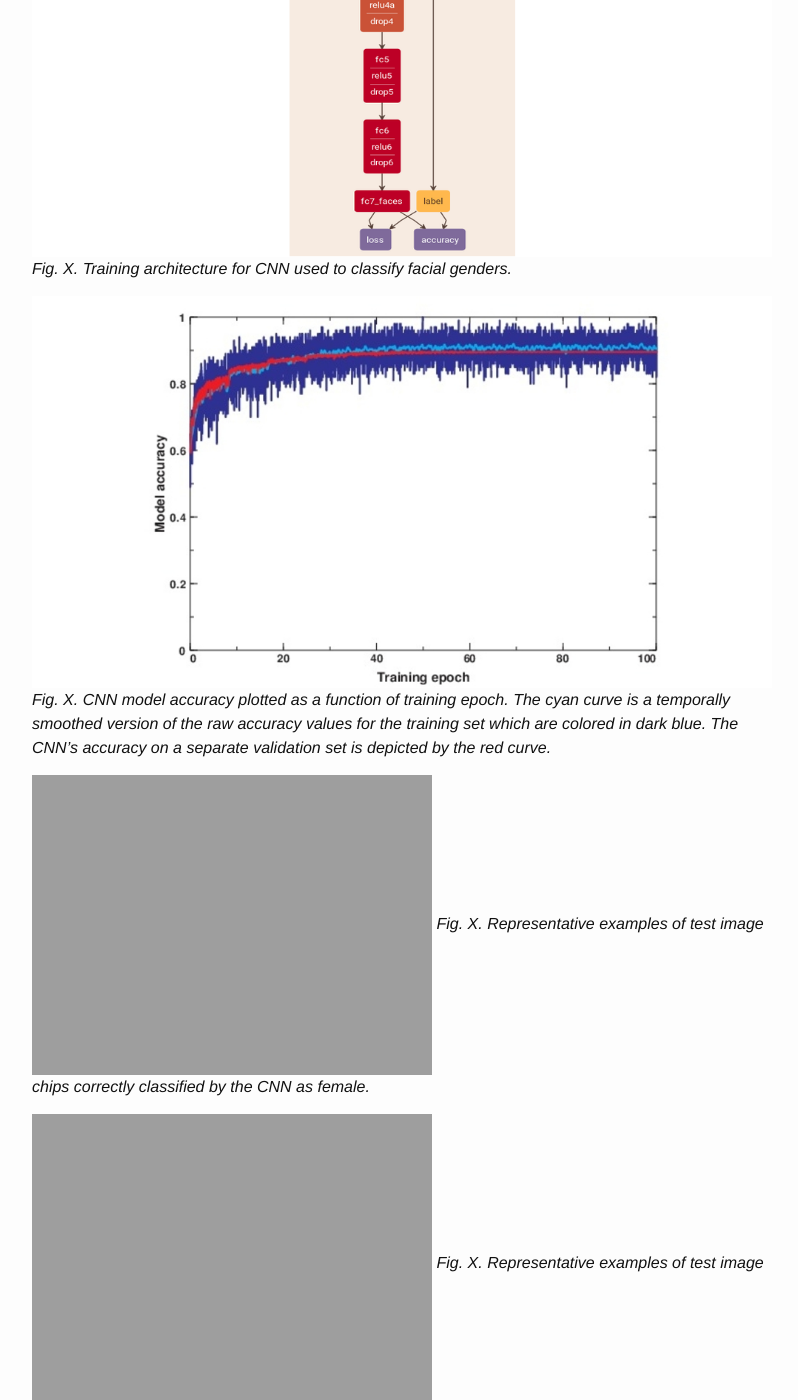
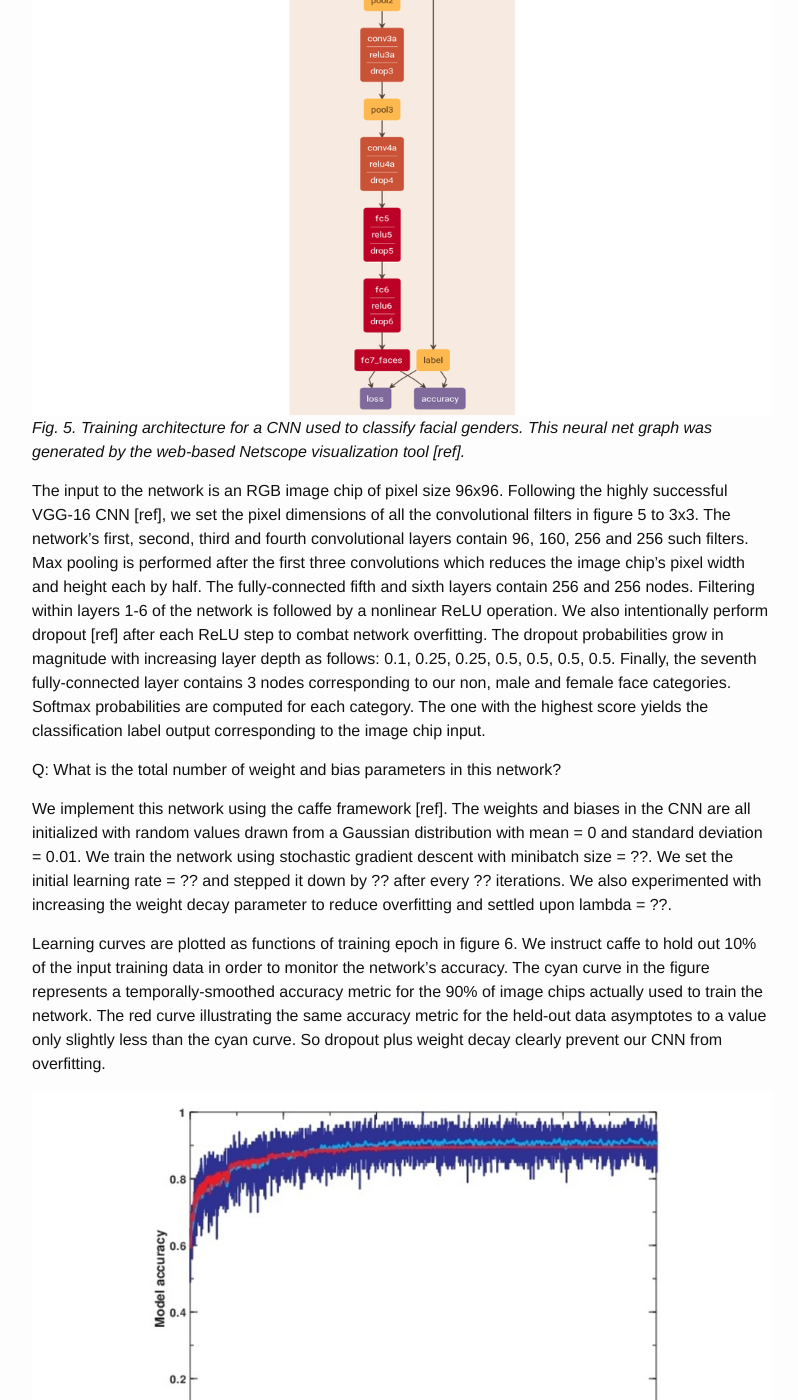
Before and after one commit to PeterCho/blog, a Jekyll site: the page built from _posts/2016-08-09-cvml.markdown, in a window 1280 px wide and 1400 px high, scrolled down 3974 px. Shown: the whole window, without its empty margins (238-1036 px from the left). Built offline with Jekyll 4.4.1, drawn with Linux system fonts in a browser that asks for light colours; some of the changed text lies outside the part shown.

Commit message:
Almost finished first draft of CNN section

```diff
--- a/_posts/2016-08-09-cvml.markdown
+++ b/_posts/2016-08-09-cvml.markdown
@@ -132,19 +132,66 @@ Representative examples of such non-face chips are presented in figure 4.
 ![FaceGender]({{site.url}}/blog/images/face_gender/training/non_face_training_samples.png)
 *Fig. 4.  Image chips containing no human face content.*
 
-## CNN Architecture and Training
+## CNN Architecture, Parameters and Training
 
+We seek to classify input image chips into one of 3 categories: non-face,
+male face or female face.  Since our number of classes is small, we adopt
+the hypothesis that a simple convolutional neural network should be
+sufficient for our task.  We want to keep the network's overall size as
+small as possible in order to minimize its overfitting potential and
+required training time.  Yet the network must also have sufficient capacity
+to handle our data set's variability.  After experimenting with a number of
+different network configurations, we settled upon the one sketched in
+figure 5.
 
 ![FaceGender]({{site.url}}/blog/images/face_gender/training/padded_cropped_net.png)
-*Fig. X. Training architecture for CNN used to classify facial genders.*
+*Fig. 5. Training architecture for a CNN used to classify facial genders.
+This neural net graph was generated by the web-based Netscope visualization
+tool [ref].*
 
+The input to the network is an RGB image chip of pixel size 96x96.
+Following the highly successful VGG-16 CNN [ref], we set the pixel
+dimensions of all the convolutional filters in figure 5 to 3x3.  The
+network's first, second, third and fourth convolutional layers contain 96,
+160, 256 and 256 such filters.  Max pooling is performed after the first
+three convolutions which reduces the image chip's pixel width and height
+each by half.  The fully-connected fifth and sixth layers contain 256 and
+256 nodes.  Filtering within layers 1-6 of the network is followed by a
+nonlinear ReLU operation.  We also intentionally perform dropout [ref]
+after each ReLU step to combat network overfitting.  The dropout
+probabilities grow in magnitude with increasing layer depth as follows:
+0.1, 0.25, 0.25, 0.5, 0.5, 0.5, 0.5.  Finally, the seventh fully-connected
+layer contains 3 nodes corresponding to our non, male and female face
+categories.  Softmax probabilities are computed for each category.  The one
+with the highest score yields the classification label output corresponding
+to the image chip input.
+
+Q: What is the total number of weight and bias parameters in this network?
+
+We implement this network using the caffe framework [ref].  The weights and
+biases in the CNN are all initialized with random values drawn from a
+Gaussian distribution with mean = 0 and standard deviation = 0.01.  We
+train the network using stochastic gradient descent with minibatch size =
+??.  We set the initial learning rate = ?? and stepped it down by ??  after
+every ?? iterations.  We also experimented with increasing the weight decay
+parameter to reduce overfitting and settled upon lambda = ??.
+
+Learning curves are plotted as functions of training epoch in figure 6.  We
+instruct caffe to hold out 10% of the input training data in order to
+monitor the network's accuracy.  The cyan curve in the figure represents a
+temporally-smoothed accuracy metric for the 90% of image chips actually
+used to train the network.  The red curve illustrating the same accuracy
+metric for the held-out data asymptotes to a value only slightly less than
+the cyan curve.  So dropout plus weight decay clearly prevent our CNN from
+overfitting.
 
 ![FaceGender]({{site.url}}/blog/images/face_gender/training/padded_accuracy_curves.png)
-*Fig. X. CNN model accuracy plotted as a function of training epoch.  The
-cyan curve is a temporally smoothed version of the raw accuracy values for
-the training set which are colored in dark blue.  The CNN's accuracy on a
-separate validation set is depicted by the red curve.*
+*Fig. 6. CNN model accuracy plotted as a function of training epoch.  The
+cyan curve is a temporally-smoothed version of the dark blue accuracy
+values for the training data.  The red curve illustrates the CNN's accuracy
+on a held-out subset of the training data.*
 
+## Facial Gender Inference
 
 ![FaceGender]({{site.url}}/blog/images/face_gender/results/padded_correct_female_classifications.png)
 *Fig. X. Representative examples of test image chips correctly classified
@@ -256,3 +303,7 @@ Faces and Gestures (AMFG), at the IEEE Conf. on Computer Vision and Pattern
 Recognition (CVPR), Boston, June 2015.
 
 *.  See ethereon.github.io/netscope/quickstart.html
+
+*.  G.E. Hinton, N. Srivastava, A. Krizhevsky, I. Sutskever adn
+R. R. Salakhutdinov, "Improving neural networks by preventing co-adapation
+of feature detectors," ArXiv 1207.0580, (2012).
```
